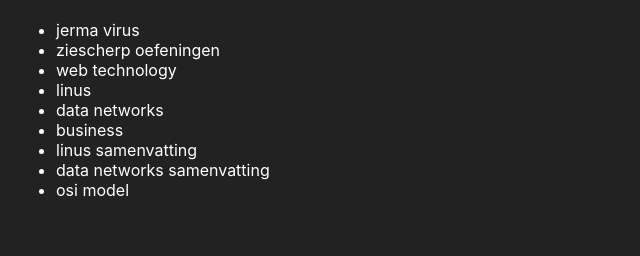
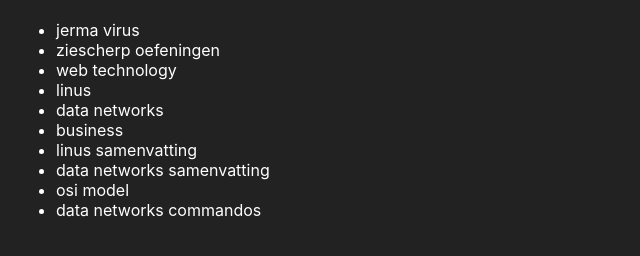
Before and after one commit to marnix-sys/marnix-sys.github.io, a plain HTML site: page index.html in a window 1280 px wide. Shown: the part 62-318 px from the top of the page, without its empty margins (0-640 px from the left). Drawn offline with Linux system fonts and the light colour scheme.

Commit message:
data net commandos

```diff
--- a/index.html
+++ b/index.html
@@ -20,6 +20,8 @@
         <li><a href="https://docs.google.com/document/d/1OUl1UXktbmJt0dEDD5xnlYh-F_6pGoQU/edit?usp=sharing&ouid=101332787909225662305&rtpof=true&sd=true" target="_blank">linus samenvatting</a></li>
         <li><a href="https://docs.google.com/document/d/15ej2Vgyz-8KUjUtccVIchyBTi_WayvFZ/edit?usp=sharing&ouid=101332787909225662305&rtpof=true&sd=true" target="_blank">data networks samenvatting</a></li>
         <li><a href="https://docs.google.com/document/d/1nJNRZqjS62hlBKCIGUE2qvtU4hvGorDs/edit?usp=sharing&ouid=101332787909225662305&rtpof=true&sd=true" target="_blank">osi model</a></li>
+        <li><a href="https://docs.google.com/document/d/1EJ3-ckpJ-wLzwwiBuvxvf70ttD-LAtwr/edit?usp=sharing&ouid=101332787909225662305&rtpof=true&sd=true" target="_blank">data networks commandos</a></li>
+
 
     </ul>
 
```
